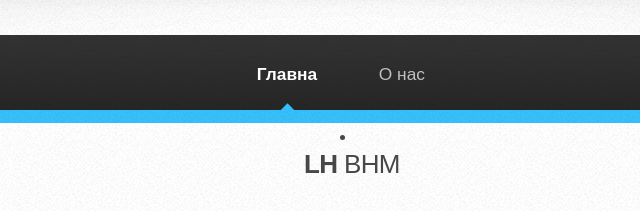
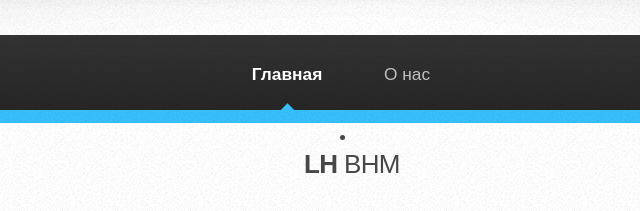
Before and after one commit to MotizukiAmaya/MotizukiAmaya.github.io, a plain HTML site: page index.html in a window 1280 px wide. Shown: the top 211 px of the page, 288-928 px from the left. Drawn offline with Linux system fonts and the light colour scheme.

Commit message:
Initial commit

```diff
--- a/index.html
+++ b/index.html
@@ -15,7 +15,7 @@
 
 						<nav id="nav">
 							<ul>
-								<li class="current"><a href="index.html">Главна</a></li>
+								<li class="current"><a href="index.html">Главная</a></li>
 								<li>
 								</li>
 								<li><a href="index2.html">О нас</a></li>
```
